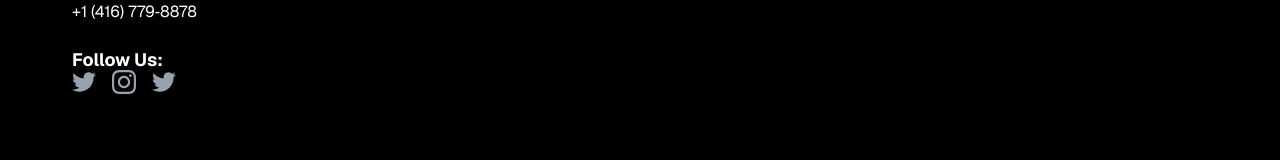
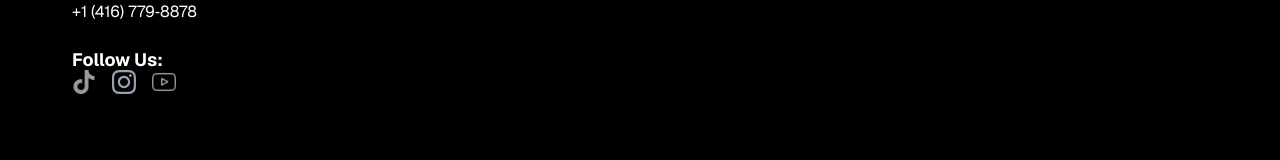
Before and after one commit to digitalmarketingcanada5/basketball_website, a Next.js app: page /contact in a window 1280 px wide. Shown: the part 738-898 px from the top of the page. Built offline with nearby package versions, Linux system fonts and the light colour scheme.

Commit message:
Add TikTok and YouTube icons to ContactHero component for social media links

```diff
--- a/src/components/contact/ContactHero.jsx
+++ b/src/components/contact/ContactHero.jsx
@@ -1,5 +1,6 @@
 'use client';
 import React, { useState } from 'react';
+import Image from 'next/image';
 
 const ContactHero = () => {
   const [formData, setFormData] = useState({
@@ -77,10 +78,20 @@ const ContactHero = () => {
               <div>
                 <h3 className="text-white font-bold text-lg mb-2">Follow Us:</h3>
                 <div className="flex space-x-4">
-                  <a href="#" className="text-gray-400 hover:text-white transition-colors">
-                    <svg className="w-6 h-6" fill="currentColor" viewBox="0 0 24 24">
-                      <path d="M24 4.557c-.883.392-1.832.656-2.828.775 1.017-.609 1.798-1.574 2.165-2.724-.951.564-2.005.974-3.127 1.195-.897-.957-2.178-1.555-3.594-1.555-3.179 0-5.515 2.966-4.797 6.045-4.091-.205-7.719-2.165-10.148-5.144-1.29 2.213-.669 5.108 1.523 6.574-.806-.026-1.566-.247-2.229-.616-.054 2.281 1.581 4.415 3.949 4.89-.693.188-1.452.232-2.224.084.626 1.956 2.444 3.379 4.6 3.419-2.07 1.623-4.678 2.348-7.29 2.04 2.179 1.397 4.768 2.212 7.548 2.212 9.142 0 14.307-7.721 13.995-14.646.962-.695 1.797-1.562 2.457-2.549z"/>
-                    </svg>
+                  <a
+                    href="https://www.tiktok.com/@exceed.basketball?_t=ZM-90KQgfVzTbv&_r=1"
+                    target="_blank"
+                    rel="noopener noreferrer"
+                    className="relative w-6 h-6 opacity-60 hover:opacity-100 transition-opacity"
+                  >
+                    <Image
+                      src="/images/tik-tok.png"
+                      alt="TikTok"
+                      width={24}
+                      height={24}
+                      className="object-contain filter invert brightness-0"
+                      style={{ filter: 'invert(1) brightness(2)' }}
+                    />
                   </a>
                   <a href="https://instagram.com/excee_d8" target="_blank" rel="noopener noreferrer" className="text-gray-400 hover:text-white transition-colors">
                     <svg className="w-6 h-6" fill="currentColor" viewBox="0 0 24 24">
@@ -88,10 +99,20 @@ const ContactHero = () => {
                       <path d="M12 5.838c-3.403 0-6.162 2.759-6.162 6.162s2.759 6.163 6.162 6.163 6.162-2.759 6.162-6.163c0-3.403-2.759-6.162-6.162-6.162zm0 10.162c-2.209 0-4-1.79-4-4 0-2.209 1.791-4 4-4s4 1.791 4 4c0 2.21-1.791 4-4 4zm6.406-11.845c-.796 0-1.441.645-1.441 1.44s.645 1.44 1.441 1.44c.795 0 1.439-.645 1.439-1.44s-.644-1.44-1.439-1.44z"/>
                     </svg>
                   </a>
-                  <a href="#" className="text-gray-400 hover:text-white transition-colors">
-                    <svg className="w-6 h-6" fill="currentColor" viewBox="0 0 24 24">
-                      <path d="M23.953 4.57a10 10 0 01-2.825.775 4.958 4.958 0 002.163-2.723c-.951.555-2.005.959-3.127 1.184a4.92 4.92 0 00-8.384 4.482C7.69 8.095 4.067 6.13 1.64 3.162a4.822 4.822 0 00-.666 2.475c0 1.71.87 3.213 2.188 4.096a4.904 4.904 0 01-2.228-.616v.06a4.923 4.923 0 003.946 4.827 4.996 4.996 0 01-2.212.085 4.936 4.936 0 004.604 3.417 9.867 9.867 0 01-6.102 2.105c-.39 0-.779-.023-1.17-.067a13.995 13.995 0 007.557 2.209c9.053 0 13.998-7.496 13.998-13.985 0-.21 0-.42-.015-.63A9.935 9.935 0 0024 4.59z"/>
-                    </svg>
+                  <a
+                    href="https://www.youtube.com/@excee_d8"
+                    target="_blank"
+                    rel="noopener noreferrer"
+                    className="relative w-6 h-6 opacity-60 hover:opacity-100 transition-opacity"
+                  >
+                    <Image
+                      src="/images/youtube.png"
+                      alt="YouTube"
+                      width={24}
+                      height={24}
+                      className="object-contain filter invert brightness-0"
+                      style={{ filter: 'invert(1) brightness(2)' }}
+                    />
                   </a>
                 </div>
               </div>
```
Also changed, not shown: public/images/tik-tok.png (added), public/images/youtube.png (added).
